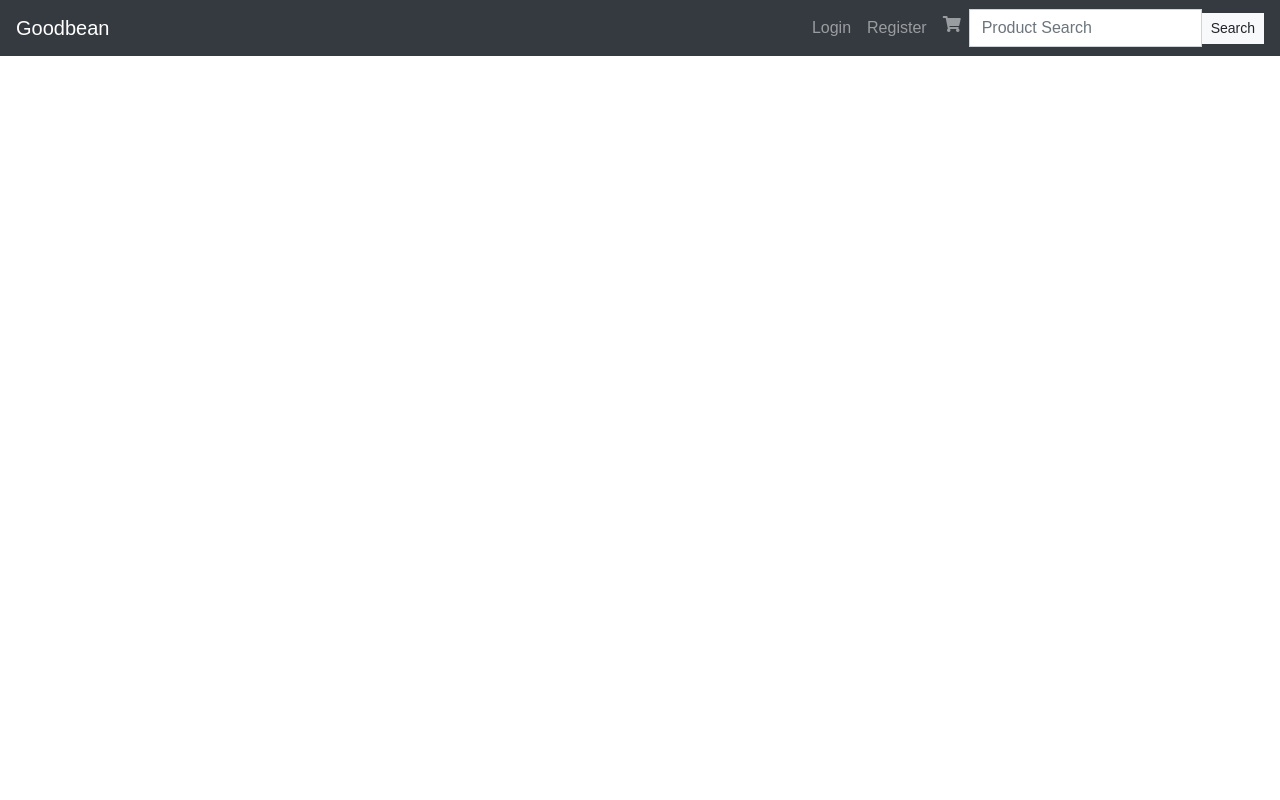
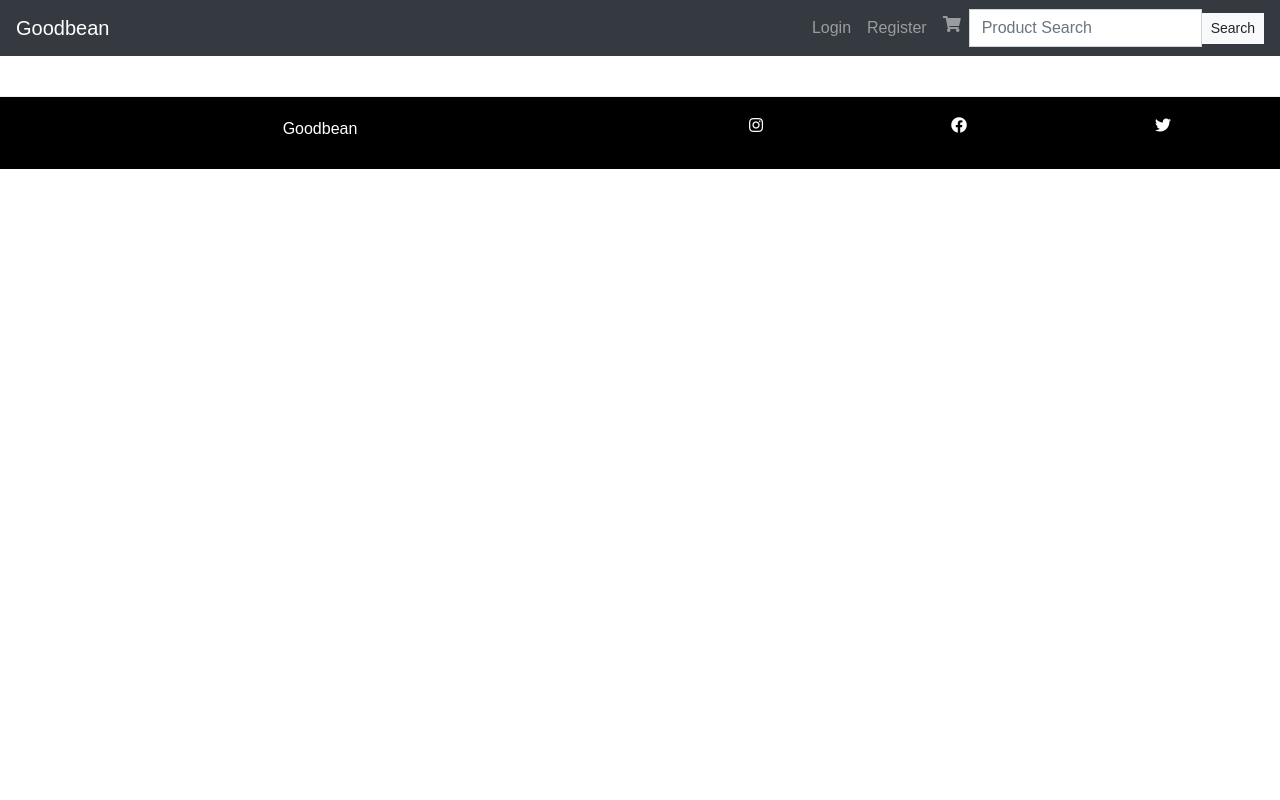
Before and after one commit to lesreddy/ecommerce-goodbean, a Django app: page /index/ in a window 1280 px wide. Run offline with Django 3.2, Linux system fonts and the light colour scheme; some libraries are stand-ins or nearby versions.

Commit message:
added basic footer

```diff
--- a/static/css/styles.css
+++ b/static/css/styles.css
@@ -1,3 +1,22 @@
+* {
+  margin: 0;
+  padding: 0;
+  box-sizing: border-box;
+}
+
+.row,
+.container-fluid,
+.container {
+    margin: 0;
+    padding: 0;
+}
+
+html,
+body {
+    height: 100%;
+}
+
+
 .cform {
     width: 50%;
 }
@@ -95,3 +114,23 @@ hr {
     height: 1px;
     border: none;
 }
+
+/* Footer */
+
+footer {
+    background: black;
+}
+
+.icon {
+    list-style: none;
+    color: white;
+    text-decoration: none;
+
+}
+
+.icon:hover
+{
+     color:grey;
+     text-decoration:none;
+     cursor:pointer;
+}
--- a/templates/base.html
+++ b/templates/base.html
@@ -59,7 +59,21 @@
 
     {% endif %}
     {% block content %}{% endblock %}
+<footer>
+	<div class="row text-center">
+		<div class="col-md-6 mb-2">
+			<a class="icon" href="#">Goodbean</a>
+		</div>
 
+		<div class="col-md-6">
+		<div class="row d-flex justify-content-around">
+			<a href="" class="col-md4 icon"><i class="fab fa-instagram"></i></a>
+			<a href="" class="col-md4 icon"><i class="fab fa-facebook"></i></a>
+			<a href="" class="col-md4 icon"><i class="fab fa-twitter"></i></a>
+		</div>
+		</div>
+	</div>
+</footer>
     </body>
 <script
       src="https://code.jquery.com/jquery-3.4.1.slim.min.js"
```
